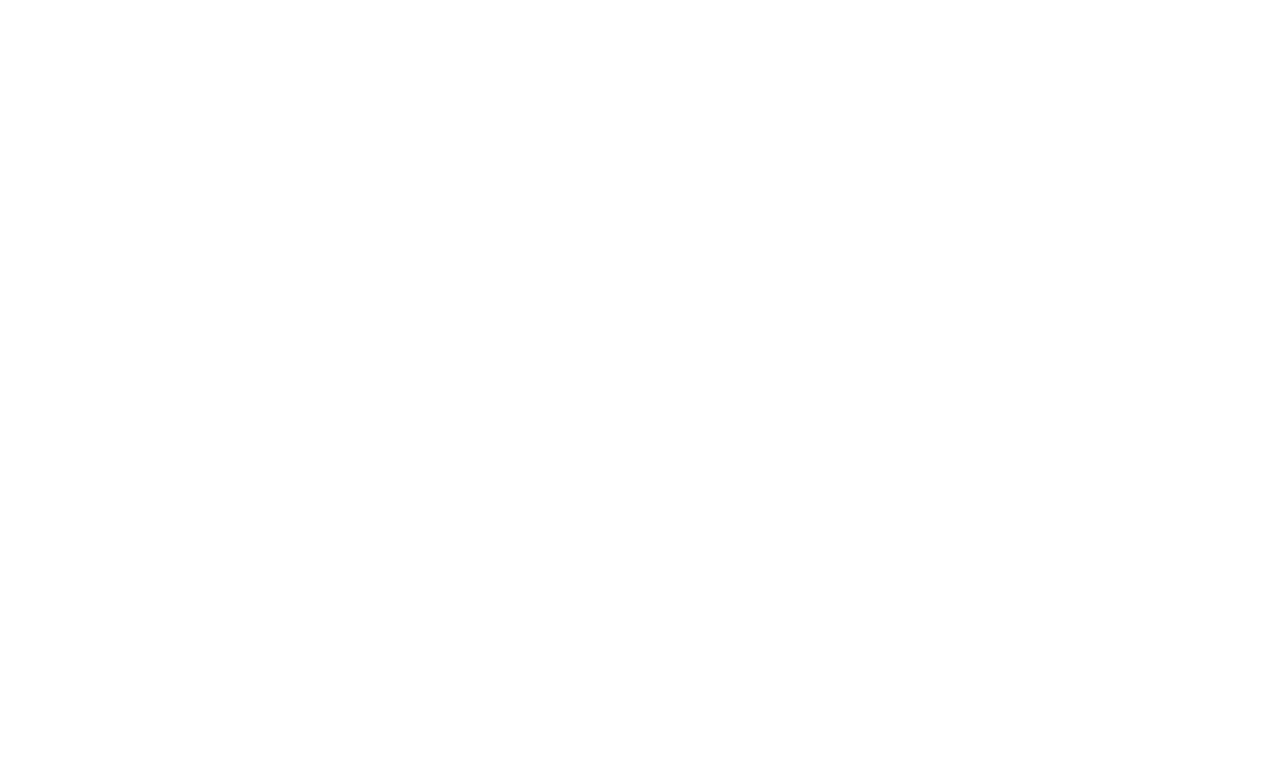
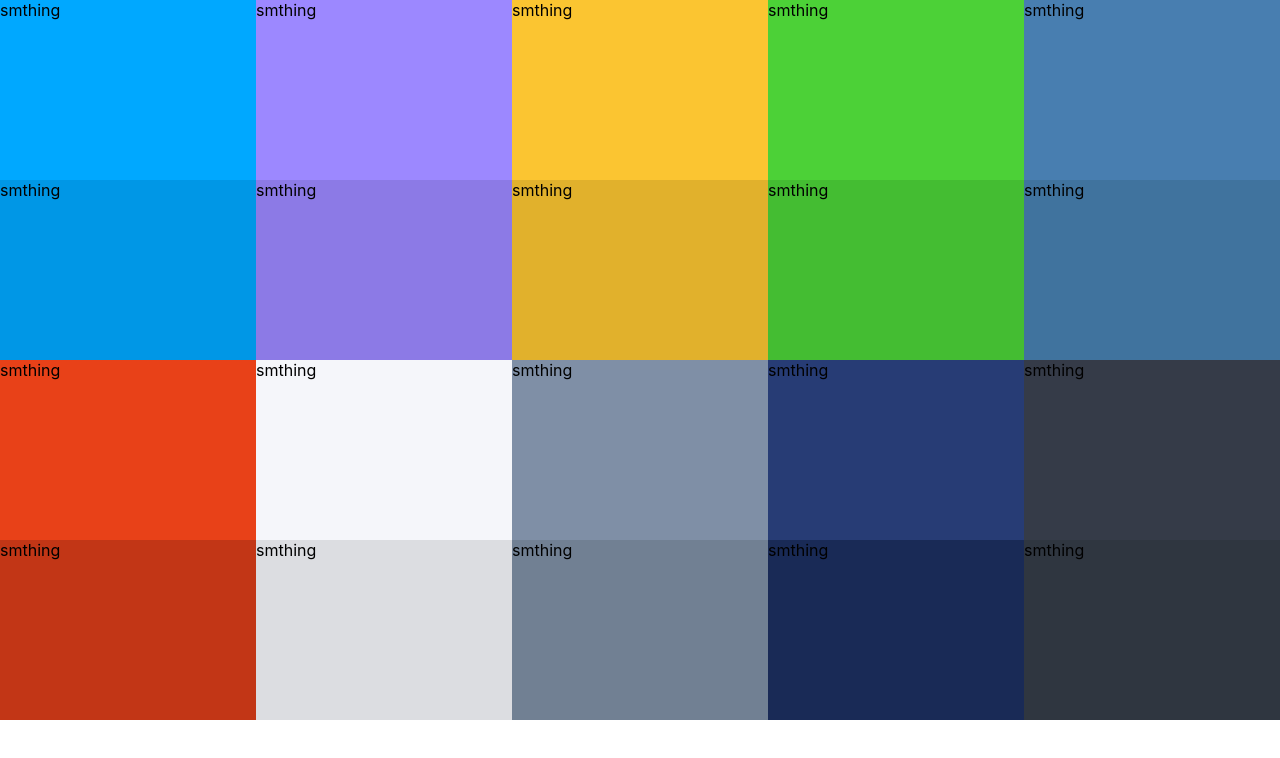
Before and after one commit to panlam0405/color-project, a React (Create React App) app: page / in a window 1280 px wide. Shown: the top 758 px of the page. Built offline with nearby package versions, Linux system fonts and the light colour scheme.

Commit message:
add ColorBox

```diff
--- a/package.json
+++ b/package.json
@@ -9,6 +9,7 @@
     "react": "^18.2.0",
     "react-dom": "^18.2.0",
     "react-scripts": "5.0.1",
+    "uuid": "^8.3.2",
     "web-vitals": "^2.1.4"
   },
   "scripts": {
--- a/src/Components/App.js
+++ b/src/Components/App.js
@@ -4,7 +4,7 @@
 function App() {
 	return (
 		<div>
-			<Palette {...colors[4]} />
+			<Palette colors={colors[5]} />
 		</div>
 	);
 }
--- /dev/null
+++ b/src/Components/ColorBox.js
@@ -0,0 +1,17 @@
+import React, { Component } from "react";
+import "../styles/ColorBox.css";
+
+class ColorBox extends Component {
+	render() {
+		console.log(this.props.background);
+		let { color } = this.props.background;
+		return (
+			<div className='ColorBox' style={{ background: `${color}` }}>
+				smthing
+				<span></span>
+			</div>
+		);
+	}
+}
+
+export default ColorBox;
--- a/src/Components/Palette.js
+++ b/src/Components/Palette.js
@@ -1,11 +1,18 @@
 import React, { Component } from "react";
-
+import ColorBox from "./ColorBox";
+import { v4 } from "uuid";
+import "../styles/Palette.css";
 class Palette extends Component {
 	render() {
+		// console.log(this.props.colors.colors);
+		let colorBoxes = this.props.colors.colors.map((color) => (
+			<ColorBox key={v4()} background={color} />
+		));
+
 		return (
 			<div className='Palette'>
 				{/* Navbar */}
-				<div className='Palette-colors'>{/* color boxes */}</div>
+				<div className='Palette-colors'>{colorBoxes} </div>
 				{/* footer */}
 			</div>
 		);
--- /dev/null
+++ b/src/styles/ColorBox.css
@@ -0,0 +1,8 @@
+.ColorBox {
+    width: 20%;
+    height: 25%;
+    margin: 0 auto;
+    display: inline-block;
+    position: relative;
+    cursor: pointer;
+}
--- /dev/null
+++ b/src/styles/Palette.css
@@ -0,0 +1,7 @@
+.Palette {
+    height: 100vh;
+}
+
+.Palette-colors {
+    height: 90%;
+}
```
Also changed, not shown: public/manifest.json, 1 other file (tests, documents, lock files or other folders).
